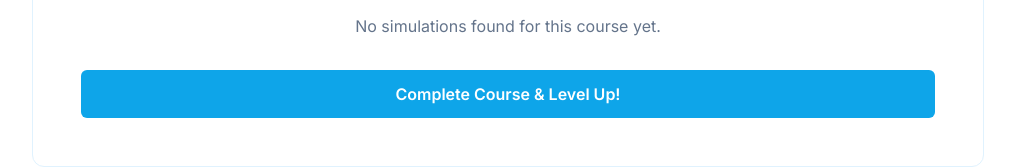
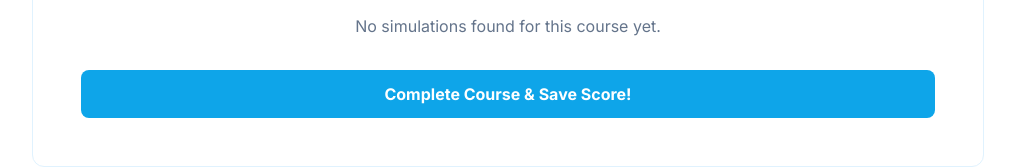
Before and after one commit to InfectiousAlpha/PhysicsWithIsmail, a Next.js app: page /courses/1 in a window 1280 px wide. Shown: the part 480-648 px from the top of the page, without its empty margins (132-1147 px from the left). Built offline with nearby package versions, Linux system fonts and the light colour scheme; no server answers; the database is empty; sample sign-in values are in the browser's storage.

Commit message:
Update app/components/CompleteCourseButton.jsx
Generate and submit dynamic course scores

```diff
--- a/app/components/CompleteCourseButton.jsx
+++ b/app/components/CompleteCourseButton.jsx
@@ -4,30 +4,46 @@ import { useTransition } from 'react';
 import { completeCourse } from '../actions';
 import { useRouter } from 'next/navigation';
 
-export default function CompleteCourseButton({ unlocksLevel, currentLevel, isReady = true }) {
+export default function CompleteCourseButton({ courseId, category, unlocksLevel, currentLevel, isReady = true }) {
   const [isPending, startTransition] = useTransition();
   const router = useRouter();
 
   // If the user's level is already equal or higher than what this course unlocks, disable it
   const isCompleted = currentLevel >= unlocksLevel;
+  const themeClass = category === 'math' ? 'bg-emerald-500 hover:bg-emerald-600' : 'bg-sky-500 hover:bg-sky-600';
+
+  const handleComplete = () => {
+    startTransition(async () => {
+      // Generate a simulated score between 75 and 100
+      // In a real scenario, this score could be calculated based on simulation performance
+      const generatedScore = Math.floor(Math.random() * 26) + 75;
+
+      await completeCourse(courseId, unlocksLevel, category, generatedScore);
+      router.push('/'); // Send back to dashboard upon completing
+    });
+  };
 
   return (
     <button
-      onClick={() => startTransition(async () => {
-         await completeCourse(unlocksLevel);
-         router.push('/'); // Send back to dashboard upon completing
-      })}
+      onClick={handleComplete}
       disabled={isPending || isCompleted || !isReady}
-      className="submit-btn"
-      style={{ width: '100%', marginTop: '2rem' }}
+      className={`text-white font-bold py-3 px-6 rounded-lg transition-colors w-full mt-8 ${
+        isPending
+          ? 'bg-slate-400 cursor-not-allowed'
+          : isCompleted
+            ? 'bg-slate-300 text-slate-500 cursor-not-allowed'
+            : !isReady
+              ? 'bg-slate-200 text-slate-400 cursor-not-allowed'
+              : themeClass
+      }`}
     >
       {isPending
-        ? 'Processing...'
+        ? 'Processing & Saving Score...'
         : isCompleted
           ? 'Course Completed ✅'
           : !isReady
             ? 'Finish all simulations to unlock!'
-            : 'Complete Course & Level Up!'}
+            : 'Complete Course & Save Score!'}
     </button>
   );
 }
```
